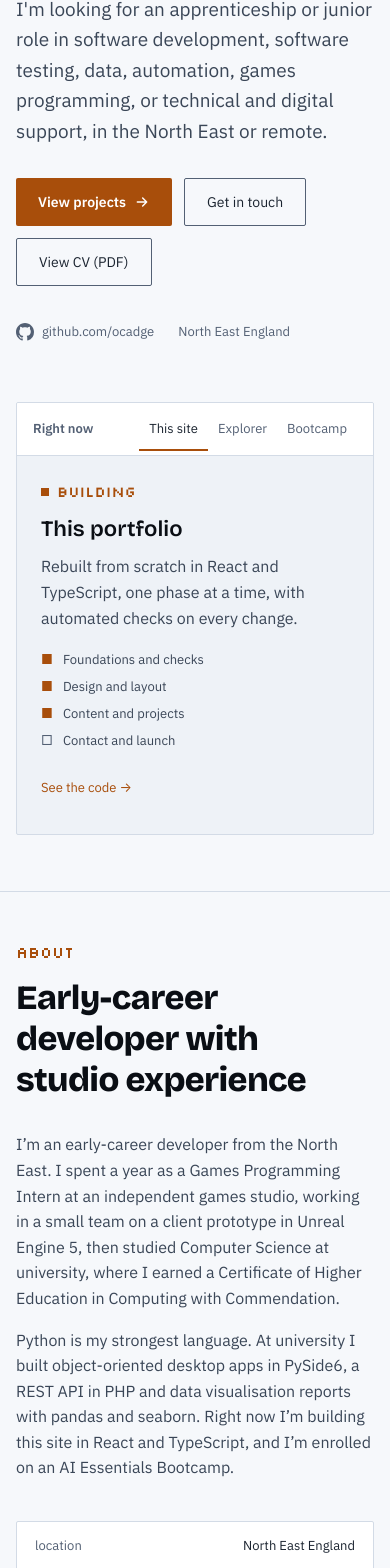
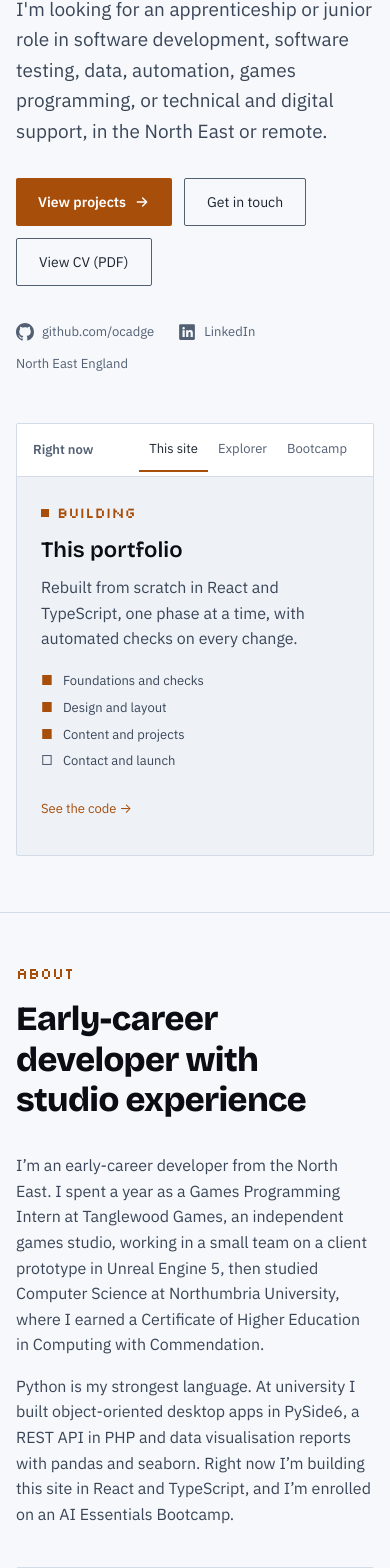
Before and after one commit to ocadge/ocadge.github.io, a React (Vite) app: page / in a window 390 px wide. Shown: the part 422-1990 px from the top of the page. Built offline with nearby package versions, Linux system fonts and the light colour scheme.

Commit message:
Name my employer, university and college, and link my LinkedIn
My LinkedIn profile names these organisations, so hiding them on the site while linking to it made no sense. The About text, the timeline and the CV PDF now name them. My phone number, email address, town and school are still left out.

```diff
--- a/src/components/Hero/Hero.tsx
+++ b/src/components/Hero/Hero.tsx
@@ -1,4 +1,4 @@
-import { GitHubIcon } from '../icons.tsx'
+import { GitHubIcon, LinkedInIcon } from '../icons.tsx'
 import Now from '../Now/Now.tsx'
 import styles from './Hero.module.css'
 
@@ -44,6 +44,16 @@ export default function Hero() {
                 github.com/ocadge
               </a>
             </li>
+            <li>
+              <a
+                href="https://www.linkedin.com/in/ben-wilkinson-4727a822a/"
+                rel="noopener noreferrer"
+                className={styles.metaLink}
+              >
+                <LinkedInIcon />
+                LinkedIn
+              </a>
+            </li>
             <li>North East England</li>
           </ul>
         </div>
--- a/src/components/icons.tsx
+++ b/src/components/icons.tsx
@@ -6,3 +6,12 @@ export function GitHubIcon() {
     </svg>
   )
 }
+
+// A simple "in" badge I drew for the LinkedIn link. Decorative: the link text says where it goes.
+export function LinkedInIcon() {
+  return (
+    <svg width="18" height="18" viewBox="0 0 16 16" fill="currentColor" fillRule="evenodd" aria-hidden="true">
+      <path d="M2 1h12a1 1 0 0 1 1 1v12a1 1 0 0 1-1 1H2a1 1 0 0 1-1-1V2a1 1 0 0 1 1-1zm2 5.5v6h2v-6zm1-2.9a1.1 1.1 0 1 0 0 2.2 1.1 1.1 0 0 0 0-2.2zm2.2 2.9v6h2V9.3c0-.8.4-1.3 1.1-1.3s.9.5.9 1.3v3.2h2V8.9c0-1.6-.6-2.6-2.1-2.6-.9 0-1.6.4-2 1.1v-.9z" />
+    </svg>
+  )
+}
--- a/src/content/cv.ts
+++ b/src/content/cv.ts
@@ -1,11 +1,8 @@
 // The site version of my CV. Sources: my CVs and skills profile in the vault.
-// Left out on purpose: home address, phone number, town, and the names of the school, college,
-// university, employer and training provider. content.test.ts checks the fields are filled in.
+// Left out on purpose: home address, phone number, email address, town and the name of my
+// school. content.test.ts checks the fields are filled in.
 //
 // public/cv.pdf is the downloadable copy, with the same details left out.
-//
-// Facts still missing. Each one is left off the site until I have it:
-// TODO: LinkedIn profile link.
 
 export interface Fact {
   label: string
@@ -28,7 +25,7 @@ export interface SkillGroup {
 export const about = {
   headline: 'Early-career developer with studio experience',
   paragraphs: [
-    'I’m an early-career developer from the North East. I spent a year as a Games Programming Intern at an independent games studio, working in a small team on a client prototype in Unreal Engine 5, then studied Computer Science at university, where I earned a Certificate of Higher Education in Computing with Commendation.',
+    'I’m an early-career developer from the North East. I spent a year as a Games Programming Intern at Tanglewood Games, an independent games studio, working in a small team on a client prototype in Unreal Engine 5, then studied Computer Science at Northumbria University, where I earned a Certificate of Higher Education in Computing with Commendation.',
     'Python is my strongest language. At university I built object-oriented desktop apps in PySide6, a REST API in PHP and data visualisation reports with pandas and seaborn. Right now I’m building this site in React and TypeScript, and I’m enrolled on an AI Essentials Bootcamp.',
   ],
   facts: [
@@ -53,7 +50,7 @@ export const timeline: TimelineEntry[] = [
   {
     dates: 'Nov 2026 – Dec 2026',
     title: 'AI Essentials Bootcamp (enrolled)',
-    place: 'Training provider',
+    place: 'Baltic Apprenticeships',
     summary:
       'A ten-day bootcamp on using generative AI tools responsibly, checking AI output and mapping workplace processes for automation.',
     current: true,
@@ -61,21 +58,21 @@ export const timeline: TimelineEntry[] = [
   {
     dates: '2023 – 2026',
     title: 'Certificate of Higher Education in Computing, Commendation',
-    place: 'University',
+    place: 'Northumbria University',
     summary:
       'Exit award from BSc (Hons) Computer Science. Modules passed include Programming, Advanced Programming, Algorithms and Data Structures, Software Architecture, Data Visualization, Data Fundamentals and AI Fundamentals.',
   },
   {
     dates: 'Jan 2022 – Jan 2023',
     title: 'Games Programming Intern',
-    place: 'Independent games studio',
+    place: 'Tanglewood Games',
     summary:
       'Worked in a small independent team prototyping a client project in Unreal Engine 5. Built features and fixed technical issues, joined daily stand-ups with the client, and used Perforce for version control and Jira for tasks.',
   },
   {
     dates: '2021 – 2023',
     title: 'T Level in Digital Production, Design and Development, Merit',
-    place: 'College',
+    place: 'Sunderland College',
     summary:
       'Included a year-long industry placement and an employer-set project: a desktop app showing weather and air quality on a map, with health advice for people with heart or lung conditions.',
   },
```
Also changed, not shown: 1 other file (tests, documents, lock files or other folders).
